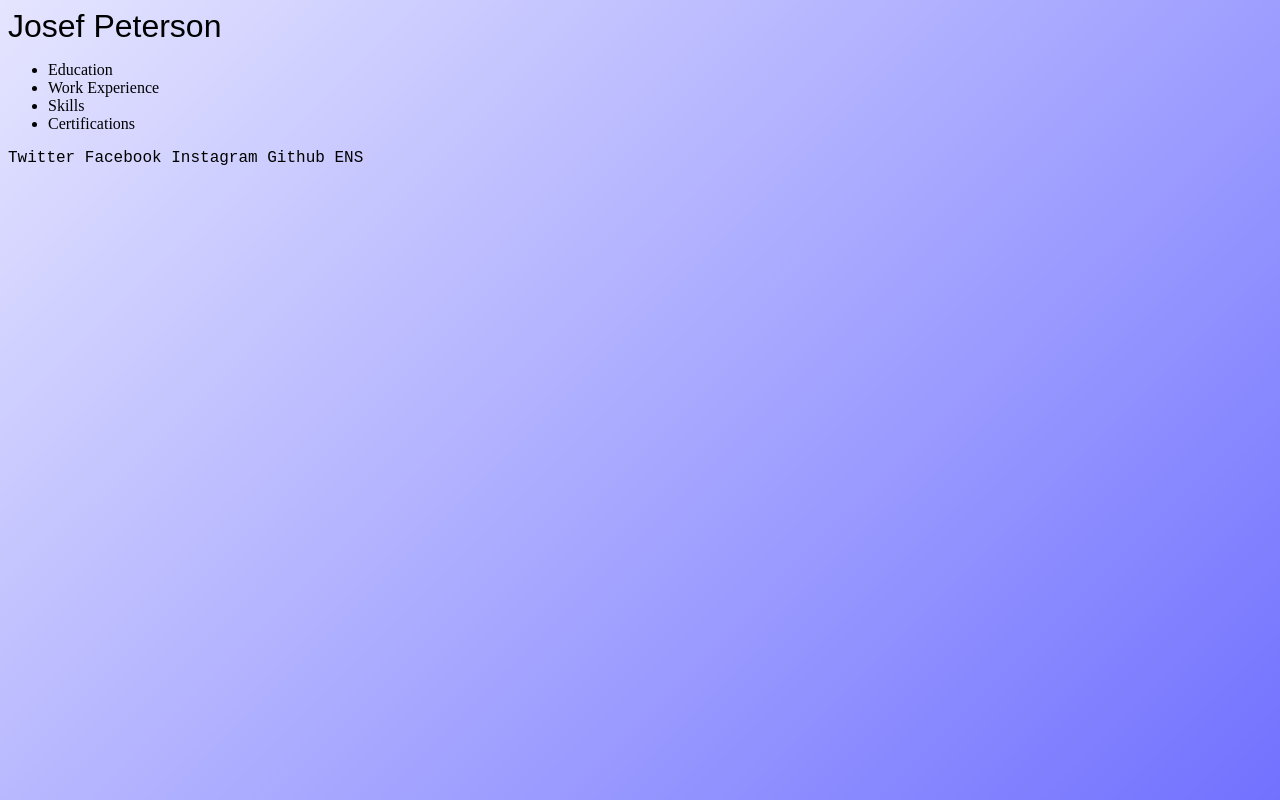
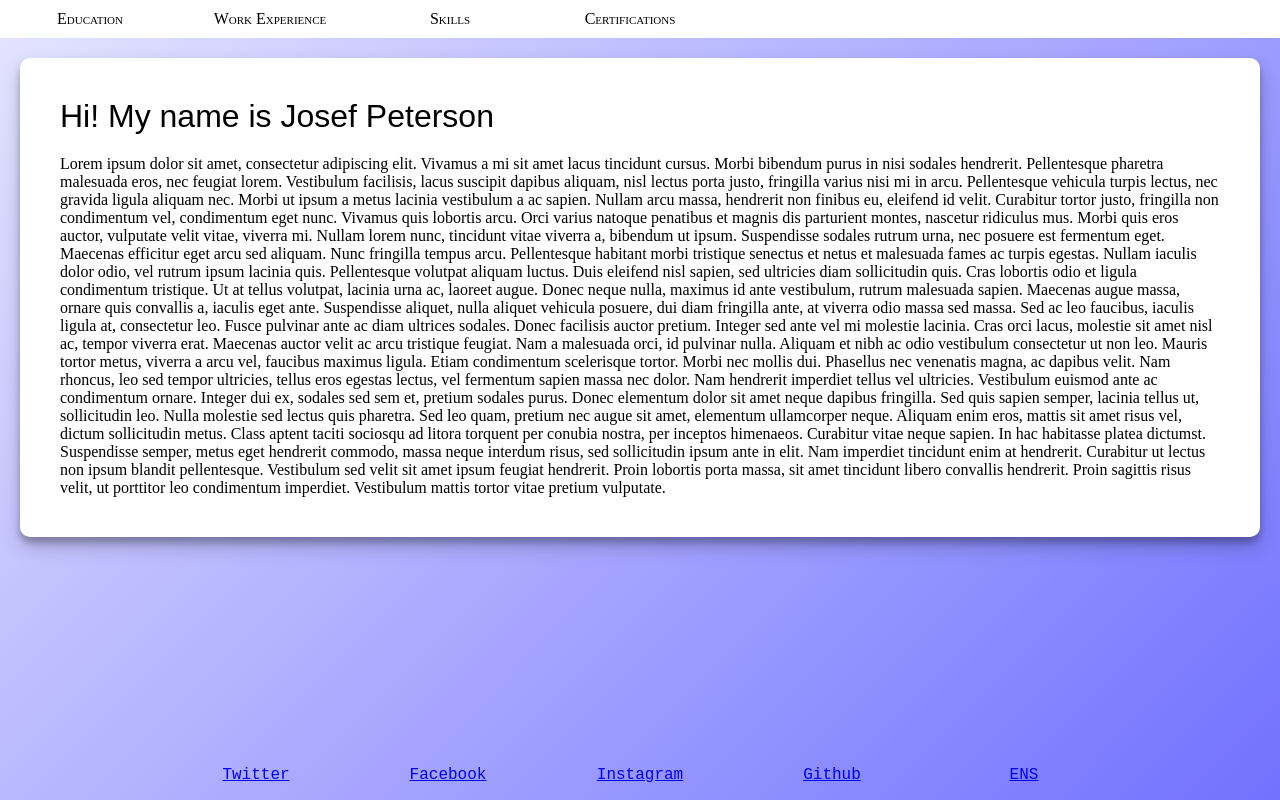
Before and after one commit to JoeCool02/JoeCool02.github.io, a plain HTML site: page index.html in a window 1280 px wide. Drawn offline with Linux system fonts and the light colour scheme.

Commit message:
upgraded CSS

```diff
--- a/index.html
+++ b/index.html
@@ -3,9 +3,7 @@
 </head>
 
 <body>
-    <header>
-        Josef Peterson
-    </header>
+
     <nav>
         <ul>
             <li>Education</li>
@@ -14,10 +12,70 @@
             <li>Certifications</li>
         </ul>
     </nav>
+
     <main>
 
+        <header>
+            Hi! My name is Josef Peterson
+        </header>
+
+        <div id="main_content">
+            Lorem ipsum dolor sit amet, consectetur adipiscing elit. Vivamus a mi sit amet lacus tincidunt cursus.
+            Morbi bibendum purus in nisi sodales hendrerit. Pellentesque pharetra malesuada eros, nec feugiat lorem.
+            Vestibulum facilisis, lacus suscipit dapibus aliquam, nisl lectus porta justo, fringilla varius nisi mi in
+            arcu. Pellentesque vehicula turpis lectus, nec gravida ligula aliquam nec. Morbi ut ipsum a metus lacinia
+            vestibulum a ac sapien. Nullam arcu massa, hendrerit non finibus eu, eleifend id velit. Curabitur tortor
+            justo, fringilla non condimentum vel, condimentum eget nunc. Vivamus quis lobortis arcu. Orci varius natoque
+            penatibus et magnis dis parturient montes, nascetur ridiculus mus. Morbi quis eros auctor, vulputate velit
+            vitae, viverra mi. Nullam lorem nunc, tincidunt vitae viverra a, bibendum ut ipsum. Suspendisse sodales
+            rutrum urna, nec posuere est fermentum eget. Maecenas efficitur eget arcu sed aliquam. Nunc fringilla tempus
+            arcu.
+
+            Pellentesque habitant morbi tristique senectus et netus et malesuada fames ac turpis egestas. Nullam iaculis
+            dolor odio, vel rutrum ipsum lacinia quis. Pellentesque volutpat aliquam luctus. Duis eleifend nisl sapien,
+            sed ultricies diam sollicitudin quis. Cras lobortis odio et ligula condimentum tristique. Ut at tellus
+            volutpat, lacinia urna ac, laoreet augue. Donec neque nulla, maximus id ante vestibulum, rutrum malesuada
+            sapien. Maecenas augue massa, ornare quis convallis a, iaculis eget ante. Suspendisse aliquet, nulla aliquet
+            vehicula posuere, dui diam fringilla ante, at viverra odio massa sed massa. Sed ac leo faucibus, iaculis
+            ligula at, consectetur leo. Fusce pulvinar ante ac diam ultrices sodales. Donec facilisis auctor pretium.
+
+            Integer sed ante vel mi molestie lacinia. Cras orci lacus, molestie sit amet nisl ac, tempor viverra erat.
+            Maecenas auctor velit ac arcu tristique feugiat. Nam a malesuada orci, id pulvinar nulla. Aliquam et nibh ac
+            odio vestibulum consectetur ut non leo. Mauris tortor metus, viverra a arcu vel, faucibus maximus ligula.
+            Etiam condimentum scelerisque tortor. Morbi nec mollis dui. Phasellus nec venenatis magna, ac dapibus velit.
+
+            Nam rhoncus, leo sed tempor ultricies, tellus eros egestas lectus, vel fermentum sapien massa nec dolor. Nam
+            hendrerit imperdiet tellus vel ultricies. Vestibulum euismod ante ac condimentum ornare. Integer dui ex,
+            sodales sed sem et, pretium sodales purus. Donec elementum dolor sit amet neque dapibus fringilla. Sed quis
+            sapien semper, lacinia tellus ut, sollicitudin leo. Nulla molestie sed lectus quis pharetra.
+
+            Sed leo quam, pretium nec augue sit amet, elementum ullamcorper neque. Aliquam enim eros, mattis sit amet
+            risus vel, dictum sollicitudin metus. Class aptent taciti sociosqu ad litora torquent per conubia nostra,
+            per inceptos himenaeos. Curabitur vitae neque sapien. In hac habitasse platea dictumst. Suspendisse semper,
+            metus eget hendrerit commodo, massa neque interdum risus, sed sollicitudin ipsum ante in elit. Nam imperdiet
+            tincidunt enim at hendrerit. Curabitur ut lectus non ipsum blandit pellentesque. Vestibulum sed velit sit
+            amet ipsum feugiat hendrerit. Proin lobortis porta massa, sit amet tincidunt libero convallis hendrerit.
+            Proin sagittis risus velit, ut porttitor leo condimentum imperdiet. Vestibulum mattis tortor vitae pretium
+            vulputate.
+        </div>
     </main>
+
     <footer>
-        Twitter Facebook Instagram Github ENS
+        <a href="https://twitter.com/JoeCool2002">
+            <div class="footer_link">Twitter</div>
+        </a>
+        <a href="https://www.facebook.com/josef.peterson">
+            <div class="footer_link">Facebook</div>
+        </a>
+        <a href="https://www.instagram.com/joecool02/">
+            <div class="footer_link">Instagram</div>
+        </a>
+        <a href="https://github.com/JoeCool02">
+            <div class="footer_link">Github</div>
+        </a>
+        <a href="https://app.ens.domains/name/joedev.eth">
+            <div class="footer_link">ENS</div>
+        </a>
     </footer>
+
 </body>
--- a/style.css
+++ b/style.css
@@ -3,14 +3,91 @@ body {
         135deg,
         rgba(0, 0, 255, 0.103),
         rgba(0, 0, 255, 0.555)
-    )
+    );
+    padding: 0px;
+    margin: 0px;
 }
 
 header {
     font-size: xx-large;
-    font-family: Arial, Helvetica, sans-serif
+    font-family: Arial, Helvetica, sans-serif;
+    text-align: center;
+    display: flex;
+    /* border: green;
+    border-style: solid;
+    border-width: 1px; */
+}
+
+nav {
+    background: white;
+    margin-bottom: 20px;
+}
+
+nav li:hover {
+    animation-name: button_hover;
+    animation-duration: 500ms;
+    animation-fill-mode: forwards;
+}
+
+nav ul {
+    display: flex;
+    margin: 0px;
+    padding-inline-start: 0px;
+}
+
+nav li {
+    padding: 10px;
+    border-radius: 10px;
+    width: 10em;
+    text-align: center;
+    list-style-type: none;
+    font-variant: small-caps;
+}
+
+header {
+    margin: 20px;
+    }
+
+main {
+    padding: 20px;
+    background-color: white;
+    margin: 20px;
+    border-radius: 10px;
+    box-shadow: 0 10px 20px rgba(0,0,0,0.19), 0 6px 6px rgba(0,0,0,0.23);
+}
+
+#main_content{
+    margin: 20px;
 }
 
 footer {
     font-family: 'Courier New', Courier, monospace;
+    width: 100%;
+    display: flex;
+    position: absolute;
+    bottom: 0px;
+    justify-content: center;
 }
+
+.footer_link {
+    border-radius: 10px;
+    text-align: center;
+    padding: 1em;
+    width: 10em;
+}
+
+.footer_link:hover{
+    animation-name: button_hover;
+    animation-duration: 500ms;
+    animation-fill-mode: forwards;
+}
+
+@keyframes button_hover {
+    /* 50% {
+        transform: scale(1.1);
+    } */
+    100% {
+        background-color: blue;
+        color: white;
+    }
+}
```
